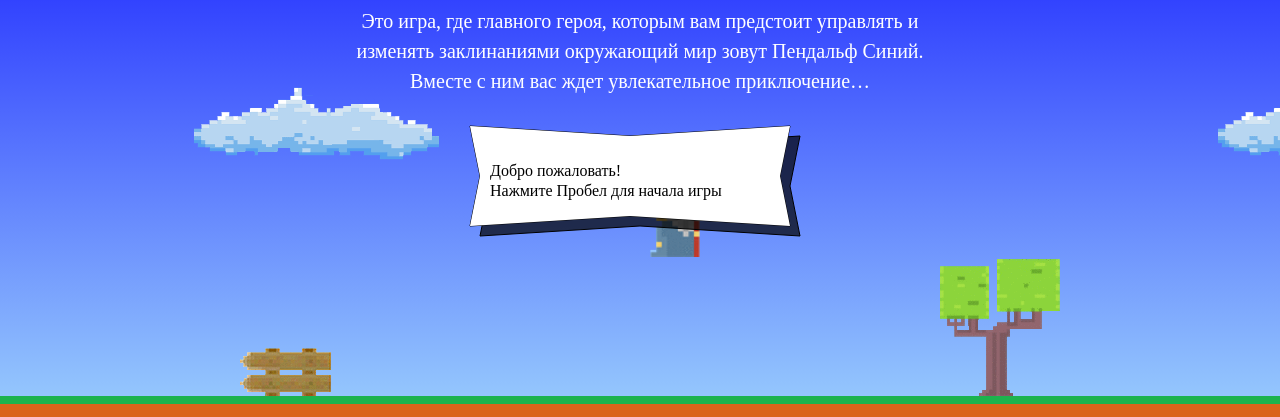
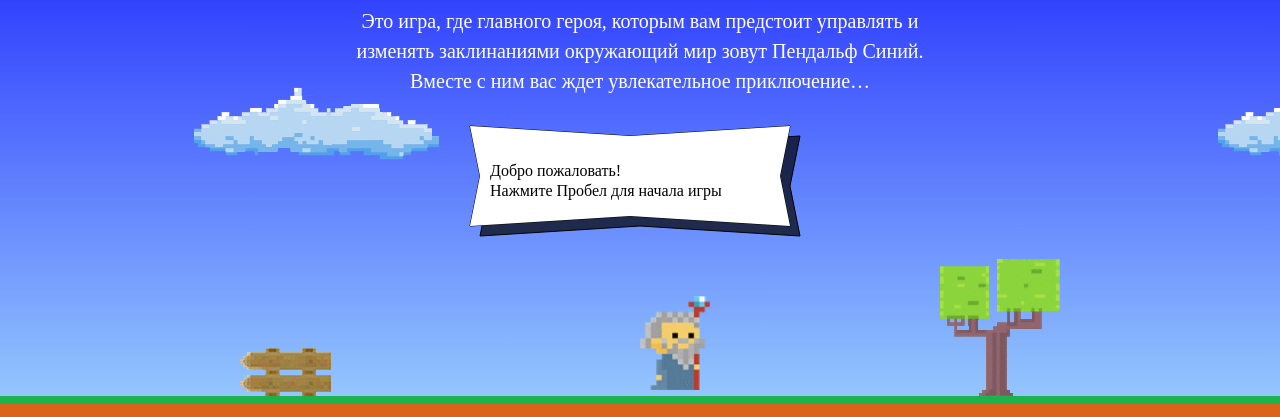
Before and after one commit to astatra/967155-code-and-magick-17, a website: page index.html in a window 1280 px wide. Shown: the part 203-620 px from the top of the page. Drawn offline with Linux system fonts and the light colour scheme; a web font is replaced by a local one.

Commit message:
Update index.html

```diff
--- a/index.html
+++ b/index.html
@@ -202,7 +202,7 @@
     };
 
     var getWizardY = function (height) {
-      return height*0,67;
+      return height/3*2;
     };
 
   </script>
```
